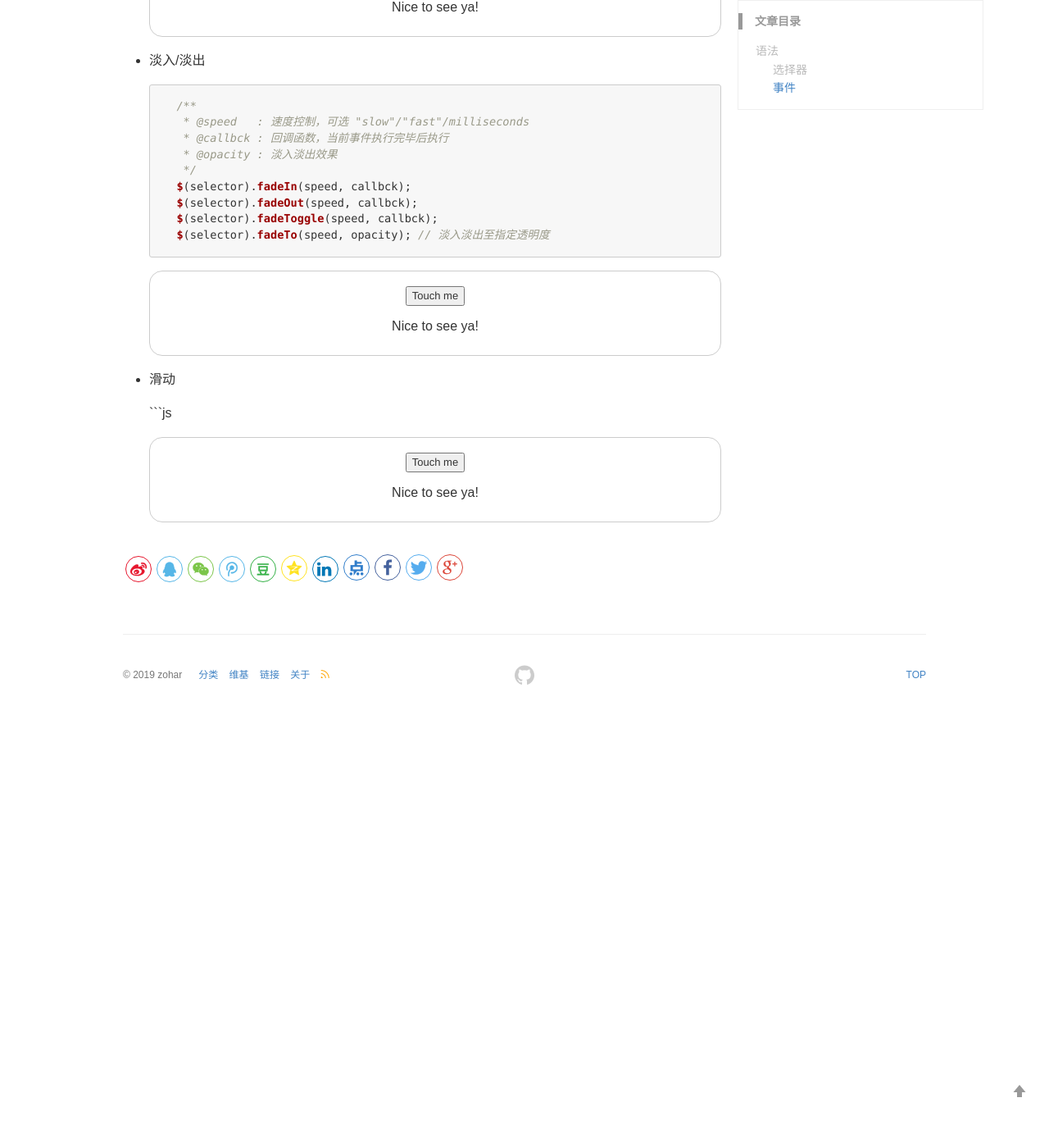
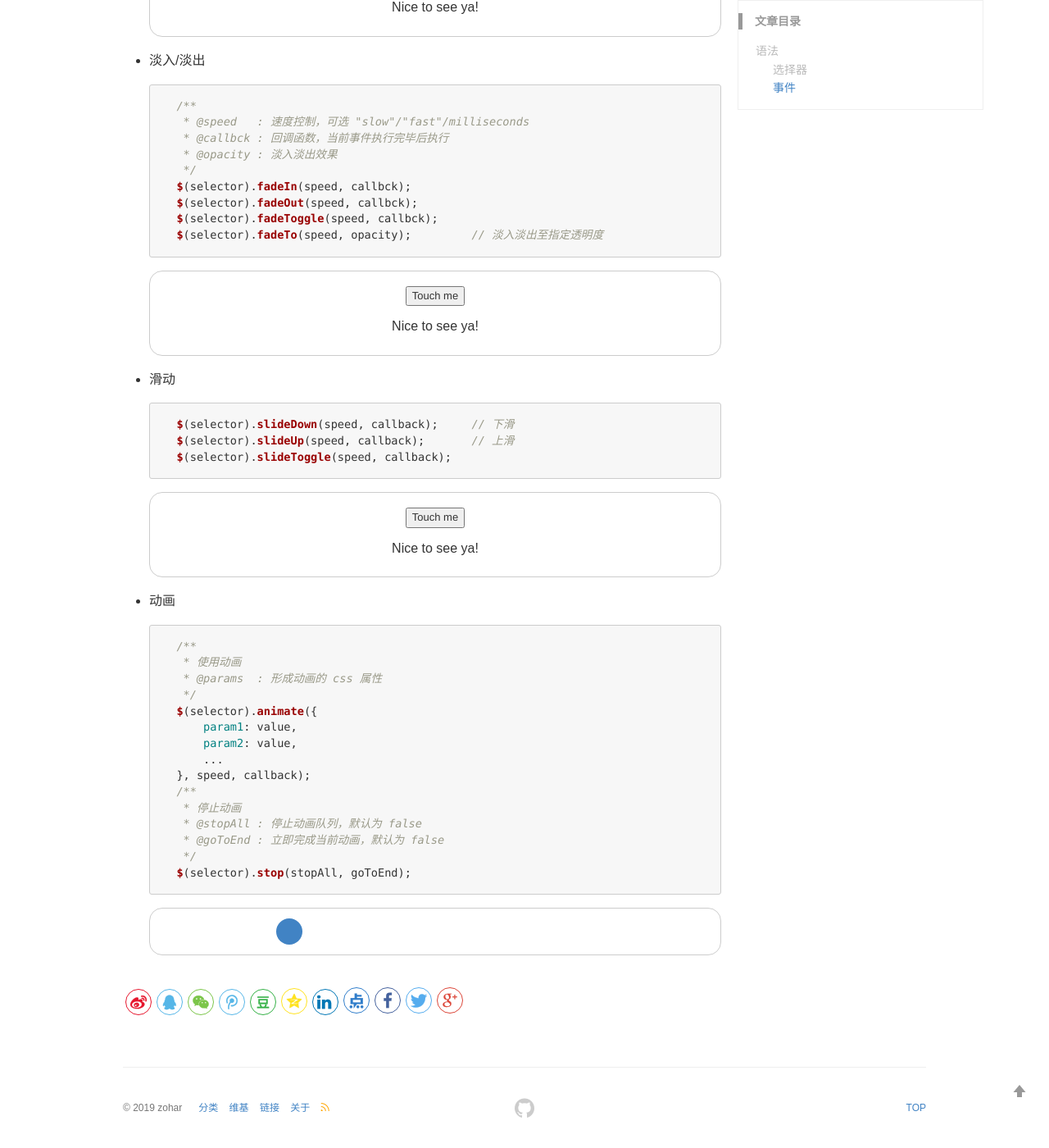
Before and after one commit to zoharyips/zoharyips.github.io, a Jekyll site: the page built from _posts/JavaScript/2019-08-29-jQuery.md, in a window 1280 px wide and 1400 px high, scrolled down 2019 px. Shown: the whole window at 82% size. Built offline with Jekyll 4.4.1, drawn with Linux system fonts in a browser that asks for light colours; comment, search, counter and statistics services are not loaded; before the commit the page ends 2891 px from its top, so only the background shows below that.

Commit message:
update jQuery.md

````diff
--- a/_posts/JavaScript/2019-08-29-jQuery.md
+++ b/_posts/JavaScript/2019-08-29-jQuery.md
@@ -72,7 +72,7 @@ $(document).ready(function(){
      */
     $(selector).hide(speed, callbck);
     $(selector).hide(speed, callbck);
-    $(selector).toggle(speed, callbck); // 隐藏已显示的和显示已隐藏的元素
+    $(selector).toggle(speed, callbck);         // 隐藏已显示的和显示已隐藏的元素
     ```
 
     <div style="text-align:center; border: 1px solid #ccc;padding:6px 20px;border-radius: 16px;">
@@ -91,7 +91,7 @@ $(document).ready(function(){
     $(selector).fadeIn(speed, callbck);
     $(selector).fadeOut(speed, callbck);
     $(selector).fadeToggle(speed, callbck);
-    $(selector).fadeTo(speed, opacity); // 淡入淡出至指定透明度
+    $(selector).fadeTo(speed, opacity);         // 淡入淡出至指定透明度
     ```
 
     <div style="text-align:center; border: 1px solid #ccc;padding:6px 20px;border-radius: 16px;">
@@ -102,11 +102,41 @@ $(document).ready(function(){
 * 滑动
 
     ```js
-
+    $(selector).slideDown(speed, callback);     // 下滑
+    $(selector).slideUp(speed, callback);       // 上滑
+    $(selector).slideToggle(speed, callback);
+    ```
 
     <div style="text-align:center; border: 1px solid #ccc;padding:6px 20px;border-radius: 16px;">
     <button id="btn_slide" style="margin: 12px 0px">Touch me</button>
     <p id="p_slide" style="text-align:center">Nice to see ya!</p>
+    </div>
+
+* 动画
+
+    ```js
+    /**
+     * 使用动画
+     * @params  : 形成动画的 css 属性
+     */
+    $(selector).animate({
+        param1: value,
+        param2: value,
+        ...
+    }, speed, callback);
+    /**
+     * 停止动画
+     * @stopAll : 停止动画队列，默认为 false
+     * @goToEnd : 立即完成当前动画，默认为 false
+     */
+    $(selector).stop(stopAll, goToEnd);
+    ```
+
+    <div style="text-align:center; border: 1px solid #ccc;padding:6px 20px;border-radius: 16px;">
+    <div onclick="tiggerAnimation()" style="margin:auto;width:400px;padding:6px">
+    <div style="background:#4183c4;height:32px;width:32px;position:relative;border-radius:16px;">
+    </div>
+	</div>
     </div>
 
 <script>
@@ -120,6 +150,11 @@ $(function(){
     $("#btn_slide").click(function(){
         $("#p_slide").slideToggle("slow");
     });
-
 });
+function tiggerAnimation(){
+   window.setInterval(function(){
+	   $("div").animate({left:'+=400px'}, 1500);
+    $("div").animate({left:'-=400px'}, 1500);
+  }, 1000);
+};
 </script>
````
